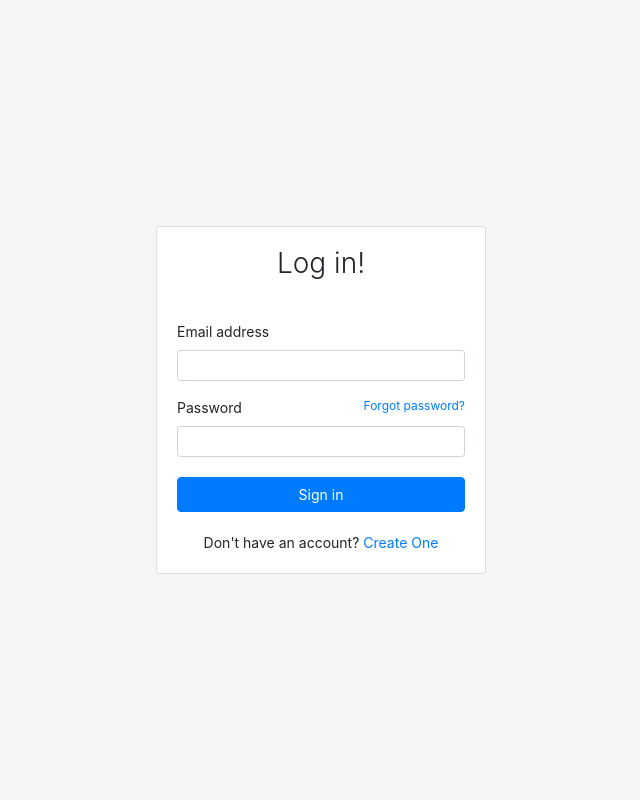
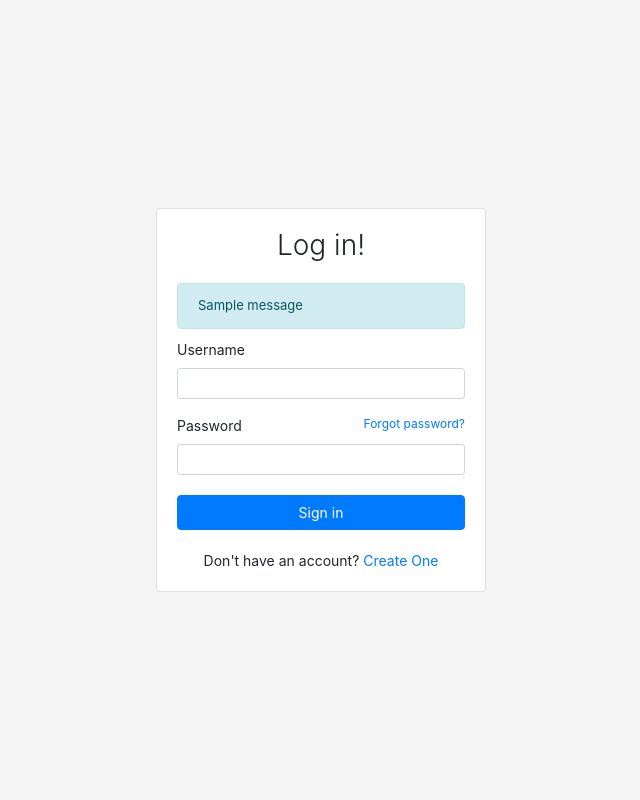
Before and after one commit to fahadmohsin69/Project, a Django app: page /login/ in a window 1280 px wide. Shown: the whole page, without its empty margins (319-959 px from the left). Run offline with Django 4.2, Linux system fonts and the light colour scheme; tables that the repository leaves empty hold one stand-in row (values such as "Sample post"); one stand-in notice (Sample message) is shown.

Commit message:
Email Verification Done!

```diff
--- a/app1/templates/login.html
+++ b/app1/templates/login.html
@@ -7,18 +7,25 @@
 	<div class="card-body">
 		<h3 class="card-title text-center">Log in!</h3>
 		<div class="card-text">
-			<!--
-			<div class="alert alert-danger alert-dismissible fade show" role="alert">Incorrect username or password.</div> -->
-			<form>
+			{% if messages %}
+				{% for message in messages %}
+				<div class="alert alert-info">
+					{{message}}
+				</div>
+				{% endfor %}
+			{% endif %}
+
+			<form method="POST">
+				{% csrf_token %}
 				<!-- to error: add class "has-danger" -->
 				<div class="form-group">
-					<label for="exampleInputEmail1">Email address</label>
-					<input type="email" class="form-control form-control-sm" id="exampleInputEmail1" aria-describedby="emailHelp">
+					<label for="exampleInputEmail1">Username</label>
+					<input type="text" name="username" class="form-control form-control-sm" id="exampleInputEmail1" aria-describedby="emailHelp">
 				</div>
 				<div class="form-group">
 					<label for="exampleInputPassword1">Password</label>
 					<a href="#" style="float:right;font-size:12px;">Forgot password?</a>
-					<input type="password" class="form-control form-control-sm" id="exampleInputPassword1">
+					<input type="password" name="password1" class="form-control form-control-sm" id="exampleInputPassword1">
 				</div>
 				<button type="submit" class="btn btn-primary btn-block">Sign in</button>
 
--- a/app1/views.py
+++ b/app1/views.py
@@ -2,6 +2,7 @@ from django.shortcuts import render, redirect
 from django.contrib.auth.models import User
 from .models import ContactMessage
 from django.contrib import messages
+from django.contrib.auth import authenticate, login as auth_login, logout
 
 from .models import Profile
 from .forms import *
@@ -13,7 +14,8 @@ from django.conf import settings
 from django.core.mail import send_mail
 
 
-# Create your views here.
+############################ Create your views here ##################################
+
 def IndexPage(request):
     return render(request,'main/index.html')
 
@@ -40,7 +42,7 @@ def contact_us(request):
 def Engin_Log_Reg_Tem(request):
     return render(request, "engineer/engineer_log_reg.html")
 
-############### User Side ###############
+############### User Side ##################
 
 def User_Log_Reg_Tem(request):
     if request.method == 'POST':
@@ -95,6 +97,32 @@ def User_Log_Reg_Tem(request):
 
 # Login view
 def login(request):
+
+    try:
+        if request.method == 'POST':
+            username = request.POST.get('username')
+            password = request.POST.get('password1')
+            user = authenticate(request, username=username, password=password)
+
+            profile_obj = Profile.objects.filter(user = user).first()
+            print(1)
+            if user is not None:
+                print(2)
+                if profile_obj.is_verified:
+                    print(3)
+                    Profile.objects.update(reset_password=False)
+                    print(4)
+                    auth_login(request,user)
+                    print(5)
+                    return redirect('/success')
+                else:
+                    messages.error(request, 'You are not Verified! Please check Email.')
+            else:
+                messages.error(request, 'Invalid Username or Password!')
+    except:
+        messages.error(request, 'An Error Occured!')
+        return redirect('/login')
+
     return render(request, "login.html")
 
 # SignUp view
@@ -141,7 +169,7 @@ def signup(request):
             profile_obj.save()
 
             verification_email(email, auth_token, username)
-            messages.success(request, 'Verification Email Sent! Check your Mail.')
+            messages.success(request, 'Check your E-mail for verification Code!')
             return redirect('/token_send')
 
 
@@ -178,11 +206,17 @@ def verify(request, auth_token):
     try:
         profile_obj = Profile.objects.filter(auth_token = auth_token).first()
         if profile_obj:
+            if profile_obj.is_verified:
+                messages.success(request, 'Your Account is already Verified!')
+                return redirect('/login')
+
             profile_obj.is_verified = True
             profile_obj.save()
             messages.success(request, 'Hurray! Your Account has been Verified!')
-            return redirect('/')
+            return redirect('/success')
+
         else:
             return redirect('error')
     except Exception as e:
         print(e)
+        return redirect('/login')
```
Also changed, not shown: app1/templates/error.html (+9 -0 lines), app1/templates/success.html (+9 -1 lines), app1/templates/token_send.html (+9 -1 lines), db.sqlite3.
